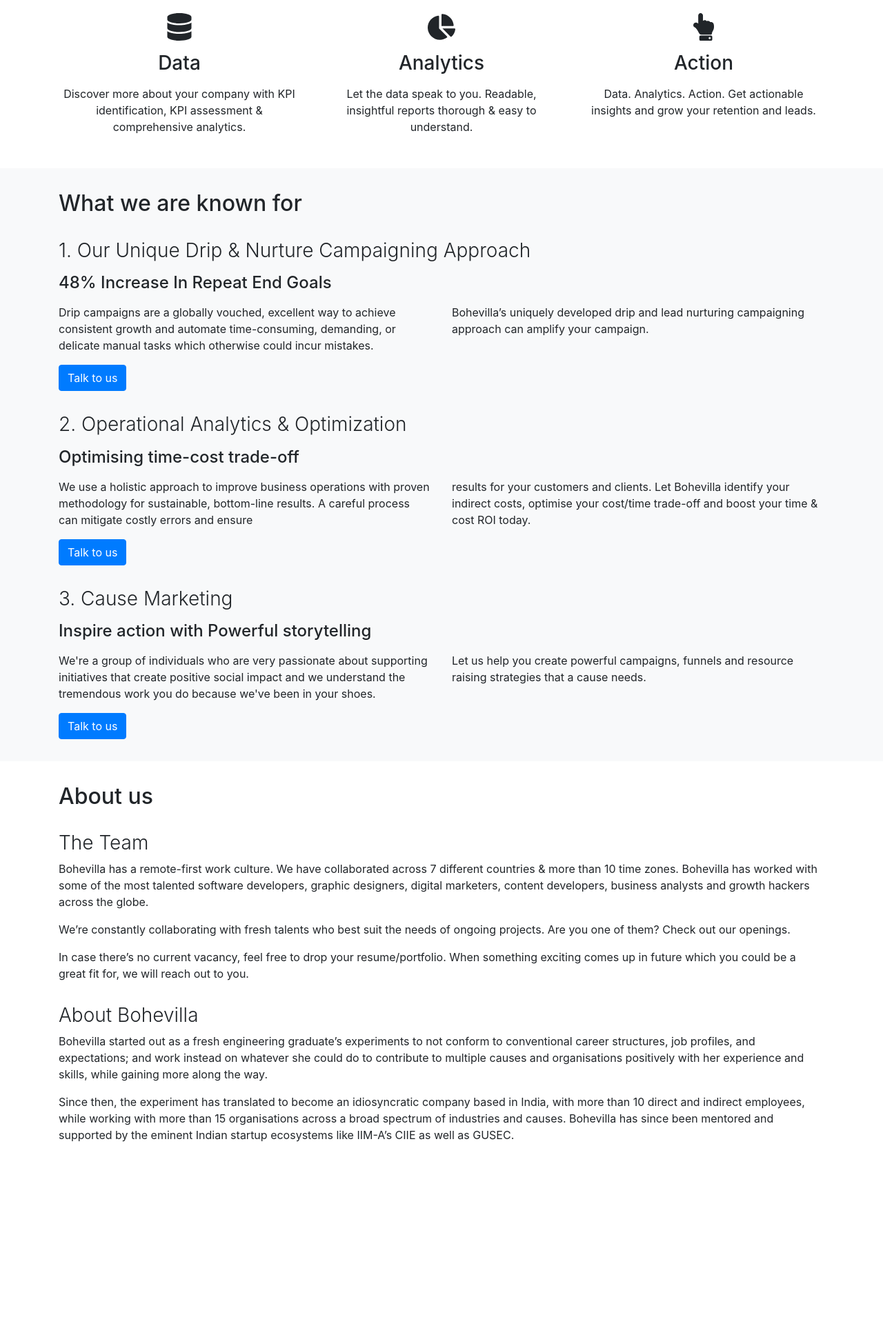
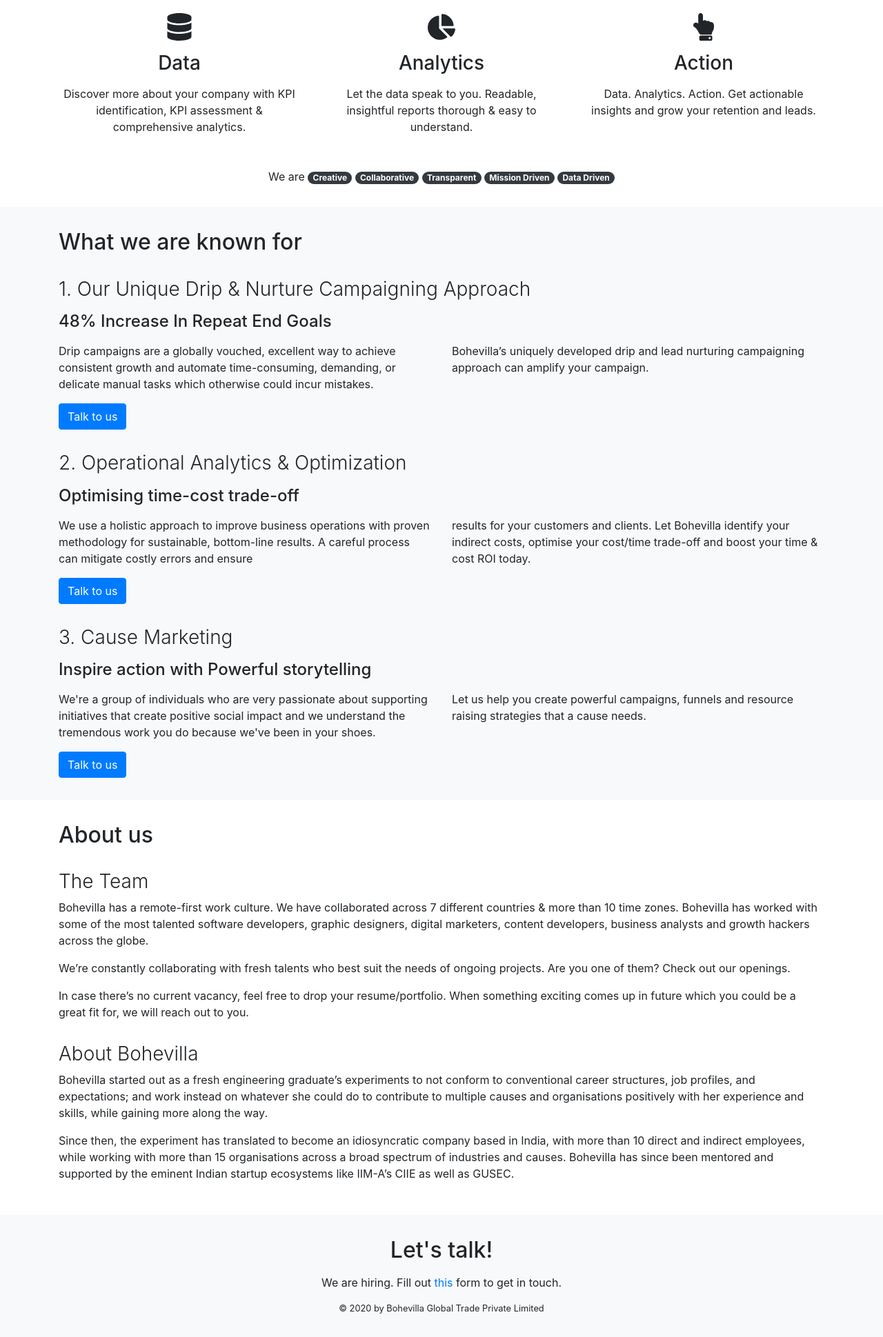
Before and after one commit to ankit-m/bohevilla-website, a plain HTML site: page index.html in a window 1280 px wide. Shown: the part 510-2449 px from the top of the page at 69% size. Before the commit the page ends 2216 px from the top, so only its background shows below. Drawn offline with nearby package versions, Linux system fonts and the light colour scheme.

Commit message:
fill up sections

```diff
--- a/index.html
+++ b/index.html
@@ -6,7 +6,7 @@
   </head>
 
   <body>
-    <nav class="navbar navbar-expand-lg navbar-light bg-light">
+    <nav class="navbar navbar-expand-lg navbar-dark bg-dark">
       <a class="navbar-brand" href="#">Bohevilla</a>
       <button class="navbar-toggler" type="button" data-toggle="collapse" data-target="#navbarSupportedContent"
         aria-controls="navbarSupportedContent" aria-expanded="false" aria-label="Toggle navigation">
@@ -82,6 +82,15 @@
               Data. Analytics. Action. Get actionable insights and grow your retention and leads.
             </p>
           </div>
+        </div>
+
+        <div class="text-center my-3">
+          We are
+          <span class="badge badge-pill badge-dark">Creative</span>
+          <span class="badge badge-pill badge-dark">Collaborative</span>
+          <span class="badge badge-pill badge-dark">Transparent</span>
+          <span class="badge badge-pill badge-dark">Mission Driven</span>
+          <span class="badge badge-pill badge-dark">Data Driven</span>
         </div>
       </div>
     </section>
@@ -178,5 +187,18 @@
         </p>
       </div>
     </section>
+
+    <section class="bg-light py-3">
+      <div class="container pb-3 text-center">
+        <h2 class="h2 my-3">Let's talk!</h2>
+        <p>
+          We are hiring. Fill out
+          <a href="https://docs.google.com/forms/d/e/1FAIpQLSepoI0Qbt8uDteyFkKXSQLE1aWuoDdMCu2Kx0MD-cLQNH9UkQ/viewform?vc=0&c=0&w=1" target="_blank" rel="noopener noreferrer">this</a>
+          form to get in touch.
+        </p>
+
+        <small>© 2020 by Bohevilla Global Trade Private Limited</small>
+      </div>
+    </section>
   </body>
 </html>
```
